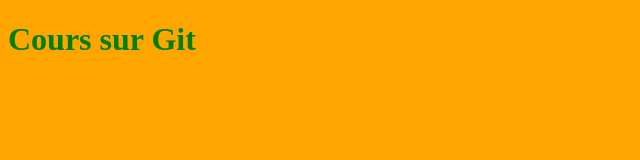
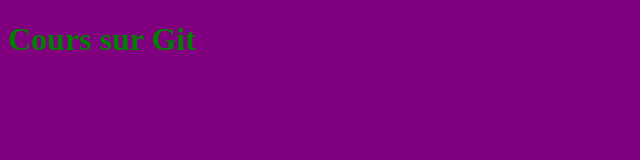
Before and after one commit to n-petrache/exerciceGit, a plain HTML site: page index.html in a window 1280 px wide. Shown: the whole page, without its empty margins (0-640 px from the left). Drawn offline with Linux system fonts and the light colour scheme.

Commit message:
Changement couleur de fond

```diff
--- a/style.css
+++ b/style.css
@@ -1,2 +1,2 @@
 h1 {color : green;}
-body {background: orange;}
+body {background: purple;}
```
